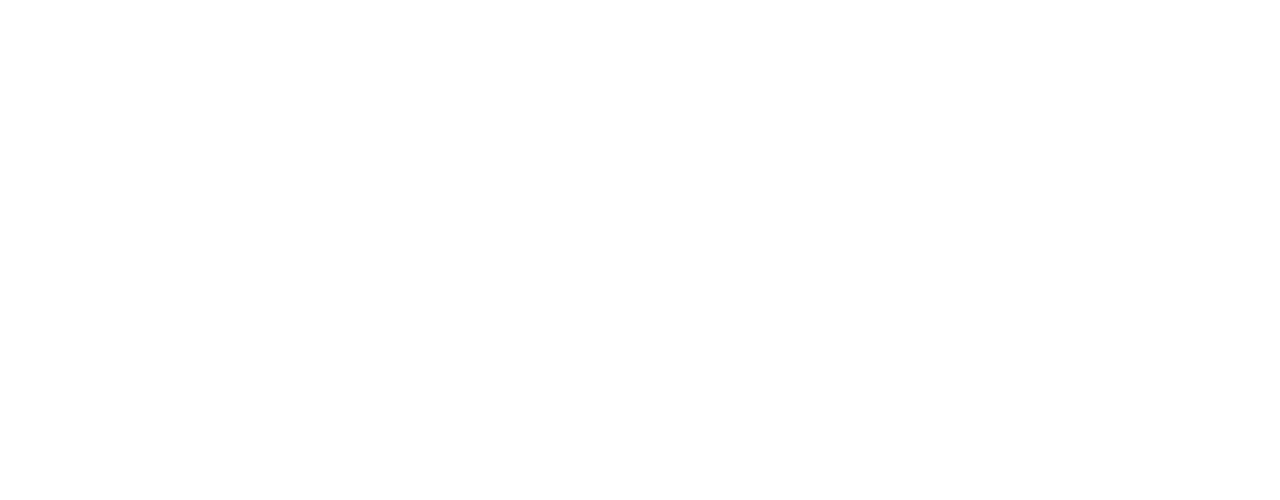
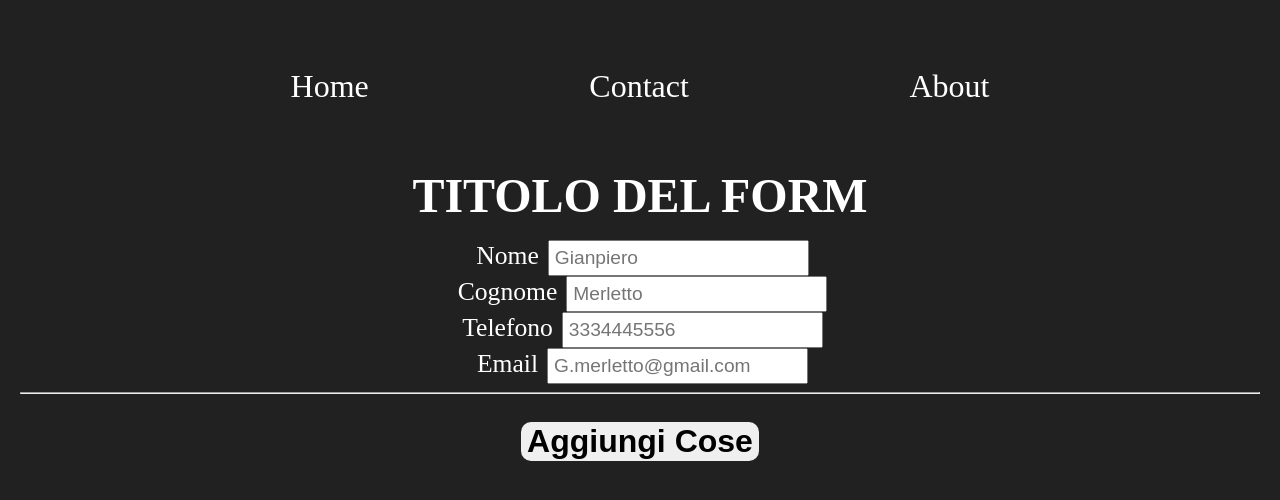
Before and after one commit to GiMarte/W3-D3, a plain HTML site: page index.html in a window 1280 px wide. Drawn offline with Linux system fonts and the light colour scheme.

Commit message:
Add form structure and navigation to index.html; implement reset styles

```diff
--- a/index.html
+++ b/index.html
@@ -4,9 +4,47 @@
     <meta charset="UTF-8" />
     <meta name="viewport" content="width=device-width, initial-scale=1.0" />
     <title>Document</title>
+    <link rel="stylesheet" href="./reset.css" />
     <link rel="stylesheet" href="./styles.css" />
   </head>
   <body>
+    <header>
+      <nav>
+        <ul>
+          <li>Home</li>
+          <li>Contact</li>
+          <li>About</li>
+        </ul>
+      </nav>
+    </header>
+    <main>
+      <form>
+        <h1>TITOLO DEL FORM</h1>
+        <div>
+          <label for="name">Nome</label>
+          <input id="name" type="text" placeholder="Gianpiero" required />
+        </div>
+        <div>
+          <label for="surname">Cognome</label>
+          <input id="surname" type="text" placeholder="Merletto" required />
+        </div>
+        <div>
+          <label for="telephone">Telefono</label>
+          <input id="telephone" type="tel" placeholder="3334445556" required />
+        </div>
+        <div>
+          <label for="email">Email</label>
+          <input id="email" type="tel" placeholder="G.merletto@gmail.com" />
+        </div>
+         <hr />
+        <div>
+          <button id="btn" onclick="">Aggiungi Cose</button>
+        </div>
+      </form>
+    </main>
+    <footer>
+
+    </footer>
     <script src="./script.js"></script>
   </body>
 </html>
--- /dev/null
+++ b/reset.css
@@ -0,0 +1,124 @@
+html,
+body,
+div,
+span,
+applet,
+object,
+iframe,
+h1,
+h2,
+h3,
+h4,
+h5,
+h6,
+p,
+blockquote,
+pre,
+a,
+abbr,
+acronym,
+address,
+big,
+cite,
+code,
+del,
+dfn,
+em,
+img,
+ins,
+kbd,
+q,
+s,
+samp,
+small,
+strike,
+strong,
+sub,
+sup,
+tt,
+var,
+b,
+u,
+i,
+center,
+dl,
+dt,
+dd,
+ol,
+ul,
+li,
+fieldset,
+form,
+label,
+legend,
+table,
+caption,
+tbody,
+tfoot,
+thead,
+tr,
+th,
+td,
+article,
+aside,
+canvas,
+details,
+embed,
+figure,
+figcaption,
+footer,
+header,
+hgroup,
+menu,
+nav,
+output,
+ruby,
+section,
+summary,
+time,
+mark,
+audio,
+video {
+  margin: 0;
+  padding: 0;
+  border: 0;
+  font-size: 100%;
+  font: inherit;
+  vertical-align: baseline;
+}
+/* HTML5 display-role reset for older browsers */
+article,
+aside,
+details,
+figcaption,
+figure,
+footer,
+header,
+hgroup,
+menu,
+nav,
+section {
+  display: block;
+}
+body {
+  line-height: 1;
+}
+ol,
+ul {
+  list-style: none;
+}
+blockquote,
+q {
+  quotes: none;
+}
+blockquote:before,
+blockquote:after,
+q:before,
+q:after {
+  content: "";
+  content: none;
+}
+table {
+  border-collapse: collapse;
+  border-spacing: 0;
+}
--- a/script.js
+++ b/script.js
@@ -0,0 +1,4 @@
+const useBtn = () => {
+    let targetBtn = document.getElementById("btn"); /// selezionato <button></button>
+
+};
--- a/styles.css
+++ b/styles.css
@@ -0,0 +1,39 @@
+body {
+  background-color: #212121;
+  color: #ffffff;
+  padding: 20px;
+}
+nav ul {
+  padding: 50px;
+  display: flex;
+  justify-content: space-evenly;
+  font-size: 2em;
+}
+
+form {
+  text-align: center;
+}
+
+h1 {
+    font-size: 3em;
+    font-weight: bold;
+    padding: 20px;
+}
+
+form div label,input{
+    padding: 5px;
+    font-size: 1.2rem;
+}
+
+form div label{
+    font-size: 1.6rem;
+}
+
+#btn {
+    font-size: 2rem;
+    margin: 20px;
+    border-radius: 10px;
+    border: none;
+    font-weight: bold;
+    cursor: pointer;
+}
```
